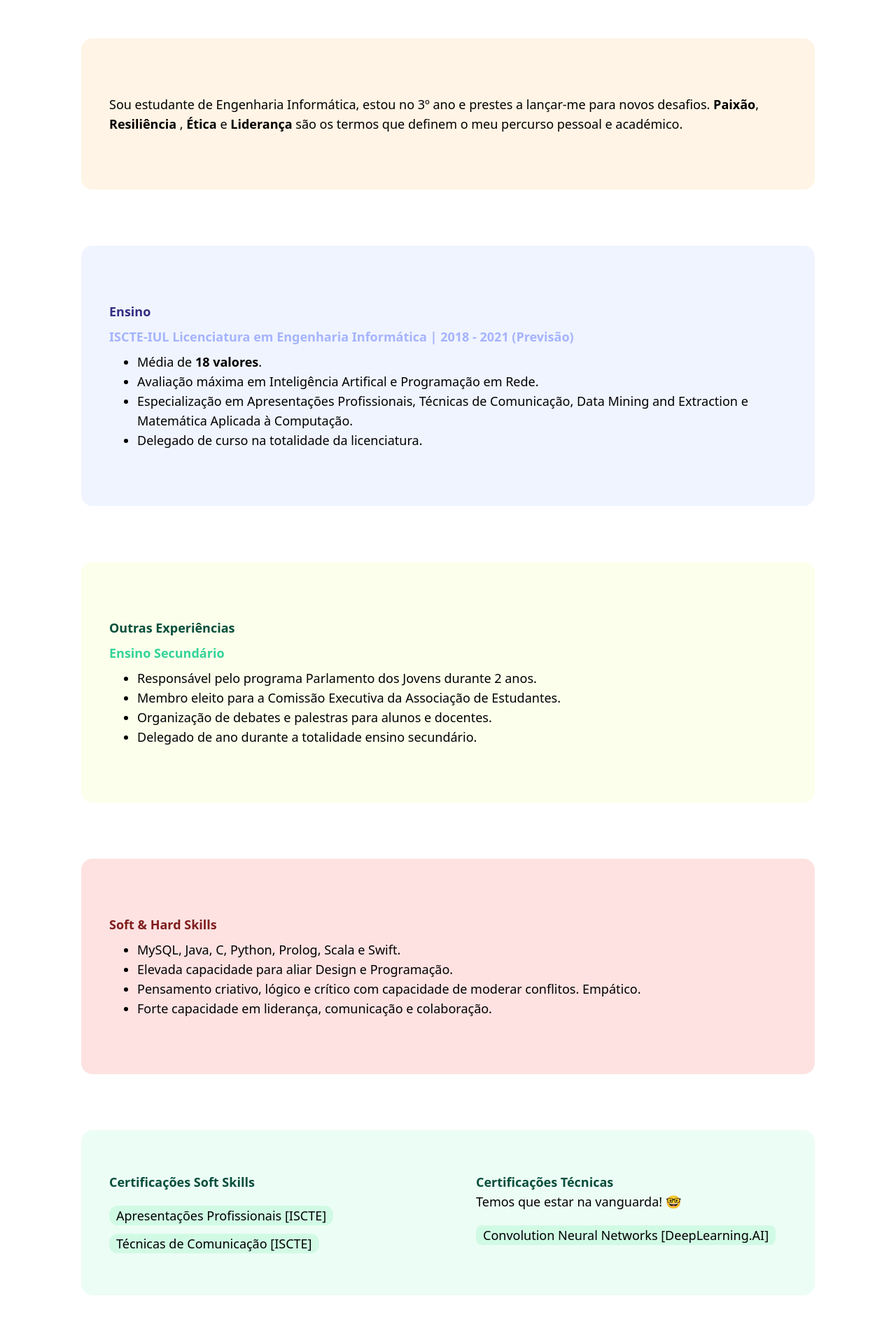
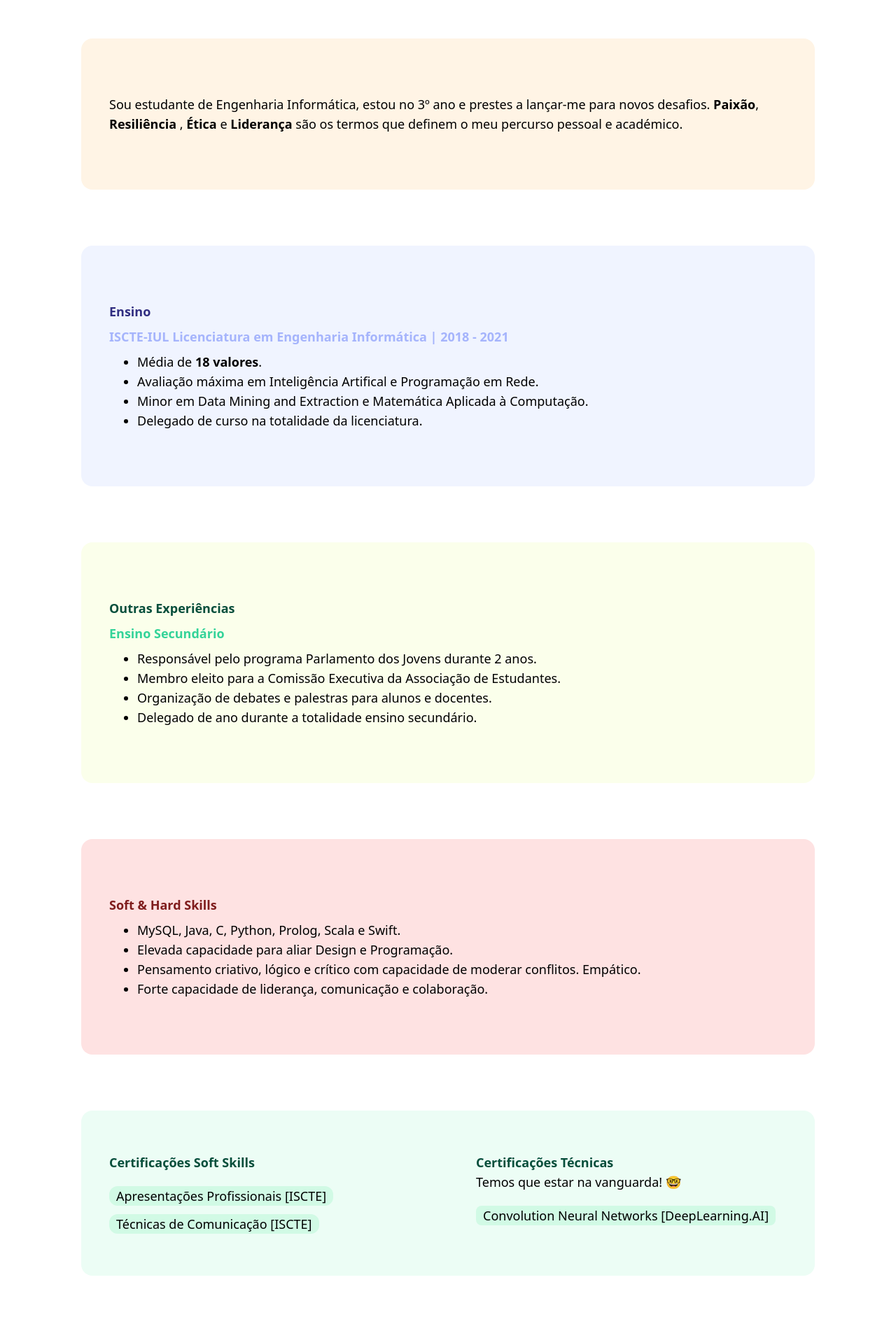
Before and after one commit to miguel-arrf/PersonalWebsite, a Django app: page / in a window 1280 px wide. Shown: the part 567-2469 px from the top of the page at 70% size. Run offline with Django 3.2, Linux system fonts and the light colour scheme; style sheets or scripts are compiled from the project's sources; some libraries are stand-ins or nearby versions.

Commit message:
Text updates

```diff
--- a/main/templates/main.html
+++ b/main/templates/main.html
@@ -331,12 +331,12 @@
 
                     <p class="secondBlockHeadline pt-2  text-base font-semibold text-indigo-300 sm:text-lg mx-auto">
                         ISCTE-IUL
-                        Licenciatura em Engenharia Informática | 2018 - 2021 (Previsão)
+                        Licenciatura em Engenharia Informática | 2018 - 2021
                     </p>
                     <ul class="secondBlockText pl-10 pt-2 list-disc text-base font-light text-black sm:text-lg mx-auto">
                         <li>Média de <span class="font-bold">18 valores</span>.</li>
                         <li>Avaliação máxima em Inteligência Artifical e Programação em Rede.</li>
-                        <li>Especialização em Apresentações Profissionais, Técnicas de Comunicação, Data Mining and Extraction e Matemática
+                        <li>Minor em Data Mining and Extraction e Matemática
                             Aplicada à Computação.
                         </li>
                         <li>Delegado de curso na totalidade da licenciatura.</li>
@@ -396,7 +396,7 @@
                         <li>MySQL, Java, C, Python, Prolog, Scala e Swift.</li>
                         <li>Elevada capacidade para aliar Design e Programação.</li>
                         <li>Pensamento criativo, lógico e crítico com capacidade de moderar conflitos. Empático.</li>
-                        <li>Forte capacidade em liderança, comunicação e colaboração.</li>
+                        <li>Forte capacidade de liderança, comunicação e colaboração.</li>
 
                     </ul>
 
@@ -568,10 +568,10 @@
 
                         <div class="col-span-6 lg:col-span-3 rounded-2xl pl-5  sm:pt-20 sm:pb-10 lg:py-20">
                             <p class="seventhBlock text-base font-bold text-green-900 sm:text-lg mx-auto">
-                                Processamento de Informação [20 valores]
+                                Projeto de Processamento de Informação [20 valores]
                             </p>
                             <p class="seventhBlockSubHeadline text-base font-light text-black pt-5 sm:text-lg mx-auto">
-                                Gerador de empresas e índices bolsistas com tratamento estatístico e probabilístico utilizando cadeias de Markov.
+                                Modelação de empresas e geração de cotações bolsistas com tratamento estatístico e probabilístico utilizando cadeias de Markov.
                             </p>
 
                             <div class="flex flex-row items-start gap-3 pt-5 flex-wrap pb-5">
```
